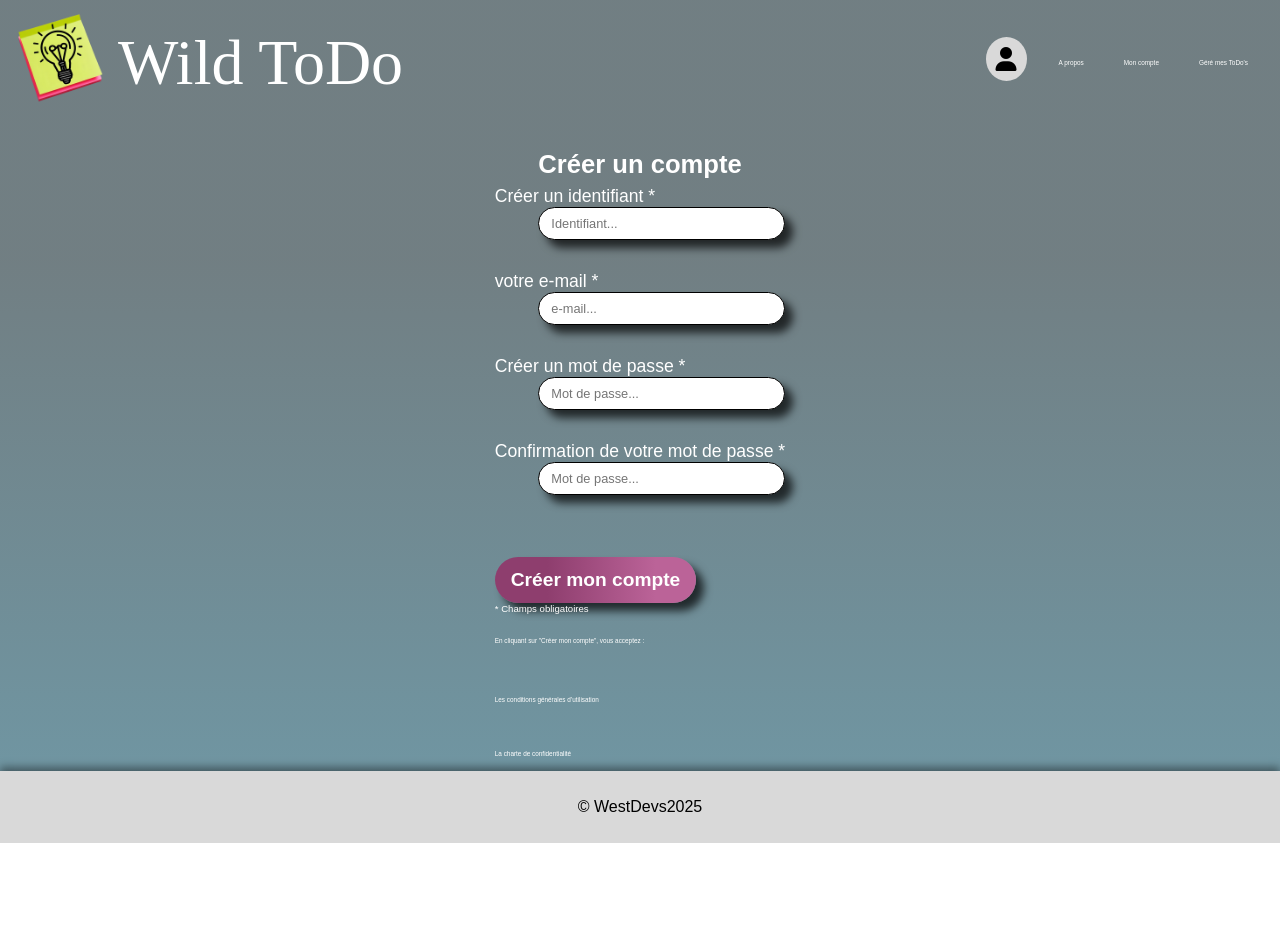
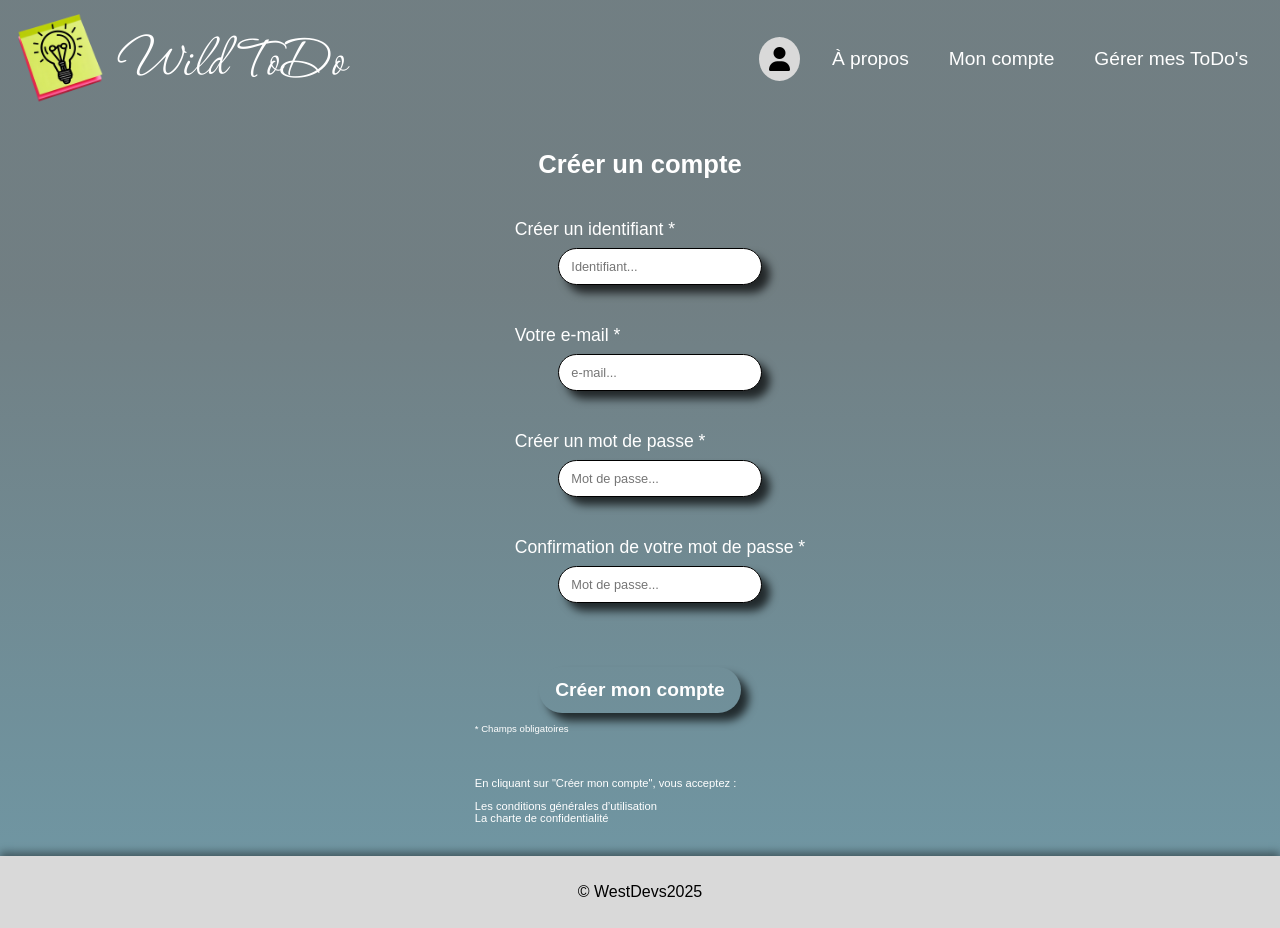
Before and after one commit to Remy-PARMENTIER-LEMIERE/WCS-project-1-todo, a plain HTML site: page pages/signin.html in a window 1280 px wide. Before the commit the page ends 843 px from the top, so only its background shows below. Drawn offline with Linux system fonts and the light colour scheme; a web font is replaced by a local one.

Commit message:
work in progress with the responsive login and signin files html and css

```diff
--- a/pages/signin.html
+++ b/pages/signin.html
@@ -23,9 +23,9 @@
         <nav class>
             <i class="fa-solid fa-user"></i>
             <ul>
-                <li><a href="#">A propos</a></li>
+                <li><a href="#">À propos</a></li>
                 <li><a href="#">Mon compte</a></li>
-                <li><a href="#">Géré mes ToDo's</a></li>
+                <li><a href="#">Gérer mes ToDo's</a></li>
             </ul>
             <div class="burger-menu">
                 <span></span><span></span><span></span>
@@ -44,7 +44,7 @@
                         <input id="username" type="text" placeholder="Identifiant..." required>
                     </li>
                     <li>
-                        <label for="e-mail">votre e-mail *</label>
+                        <label for="e-mail">Votre e-mail *</label>
                         <input id="e-mail" type="email" placeholder="e-mail..." required>
                     </li>
                     <li>
@@ -68,11 +68,12 @@
 
                 </div>
             </form>
+            <article>
+                <p>En cliquant sur "Créer mon compte", vous acceptez :</p>
+                <a href="#">Les conditions générales d’utilisation</a>
+                <a href="#">La charte de confidentialité</a>
 
-            <p>En cliquant sur "Créer mon compte", vous acceptez :</p>
-            <a href="#">Les conditions générales d’utilisation</a>
-            <a href="#">La charte de confidentialité</a>
-
+            </article>
 
         </section>
     </main>
--- a/styles/login.css
+++ b/styles/login.css
@@ -1,6 +1,6 @@
 @font-face {
   font-family: Corinthia;
-  src: url(./assets/fonts/Corinthia-Regular.ttf);
+  src: url(../assets/fonts/Corinthia-Regular.ttf);
 }
 
 @font-face {
@@ -246,8 +246,58 @@ div>p:last-of-type {
 @media screen and (min-width: 992px) {
   main {
     min-height: calc(100vh - 118px - 72px);
+    width: 90%;
+
+
   }
+
+
+
+  main h1 {
+    font-size: 3.3rem;
+    margin: 92px auto 0;
+
+
+
+  }
+
+
+
+
+  main li {
+    padding: 32px 0;
+
+  }
+
+  main label {
+    display: block;
+    margin-bottom: 10px;
+    font-size: 2rem;
+    color: white;
+  }
+
+  main input {
+    padding: 16px 32px;
+    font-size: 1.1rem;
+    margin-left: 64px;
+  }
+
+
+  div p {
+    font-size: 1.1rem;
+  }
+
+  main div button {
+    padding: 16px 64px;
+    font-size: 1.5rem;
+
+
+
+  }
+
+
 }
+
 
 /* footer */
 footer {
--- a/styles/signin.css
+++ b/styles/signin.css
@@ -1,6 +1,6 @@
 @font-face {
   font-family: Corinthia;
-  src: url(./assets/fonts/Corinthia-Regular.ttf);
+  src: url(../assets/fonts/Corinthia-Regular.ttf);
 }
 
 @font-face {
@@ -124,26 +124,28 @@ nav i,
 /* main */
 main {
   display: flex;
+  align-items: center;
 
-  /* justify-content: space-between; */
-
-  align-items: center;
-  /*
-  text-align: center;*/
 
   flex-direction: column;
   margin: 0 auto;
-  /* padding: 20px; */
+
   width: 90%;
   /* Occupe 90% de la largeur de la fenêtre */
   max-width: 400px;
-  /* retire gap pour verif*/
+
+
+  min-height: calc(100vh - 52px - 56px);
+
+
+
+  /* Ajoute un espace sous le contenu */
+
+}
 
 
 
 
-  min-height: calc(100vh - 52px - 56px);
-}
 
 main h1 {
   font-family: InstrumentSans, sans-serif;
@@ -153,18 +155,18 @@ main h1 {
 }
 
 main section {
-  height: calc(100vh - 52px - 56px - 100px);
-  display: flex;
-  flex-direction: column;
-  justify-content: space-evenly;
+  /* height: calc(100vh - 52px - 56px - 100px); */
+  /* display: flex; */
+  /* flex-direction: column; */
+  /* justify-content: space-evenly; */
 }
 
-form {
-  display: flex;
-  flex-direction: column;
-  justify-content: center;
-  flex: 0.8;
-  gap: 12%
+/* form { */
+display: flex;
+flex-direction: column;
+justify-content: center;
+/* flex: 0.8; */
+gap: 12%
 }
 
 main section ul {
@@ -175,7 +177,7 @@ main section ul {
 }
 
 main section li {
-  margin-bottom: 15px;
+  margin: 24px 0;
   text-align: left;
   display: flex;
   flex-direction: column;
@@ -184,15 +186,16 @@ main section li {
 main label {
   display: block;
   margin-top: 16px;
+  margin-bottom: 8px;
   /* font-weight: bold; */
   font-size: 1.1rem;
   color: white;
 }
 
 main input {
-  width: 85%;
-  align-self: end;
-  padding: 8px 12px;
+  width: 70%;
+  align-self: center;
+  padding: 10px 12px;
   border: 1px solid black;
   border-radius: 50px;
   font-size: 0.8rem;
@@ -208,39 +211,64 @@ main input {
 }
 
 main button {
+
   padding: 12px 16px;
+  margin-top: 32px;
   font-size: 1.2rem;
   font-weight: bold;
   color: white;
-  background: linear-gradient(90deg, rgba(142, 62, 110, 1) 26%, rgba(187, 99, 152, 1) 80%);
+  background: linear-gradient(295deg, rgba(61, 137, 173, 1) 0%, rgba(185, 227, 237, 1) 46%);
   border: none;
   border-radius: 50px;
   cursor: pointer;
   transition: background-color 0.3s ease;
   box-shadow: var(--shaddows);
 
-}
+  background-image: var(--most-buttons);
+  background-size: 180%;
 
-section>p,
-a {
 
-  margin-top: 32px;
-  font-size: 0.4rem;
-}
+  cursor: pointer;
 
-div>p:last-of-type {
-  font-size: 0.4rem;
-  margin: 0;
-}
+  transition: background-position 0.3s ease-in-out;
 
-main div a {
-  font-size: 0.4rem;
-  display: flex;
-  flex-direction: column;
-  margin-top: 0;
+  &:hover {
+    background-position: right;
+  }
+
+
+
+
 
 
 }
+
+main button {
+  margin: 64px auto 0;
+  /* Ajoute une marge au-dessus, centre le bouton horizontalement */
+  display: block;
+  /* Garantit qu'il est centré par la propriété auto */
+}
+
+
+
+
+div>p {
+  align-self: flex-start;
+  /* Conserve le paragraphe aligné à gauche */
+}
+
+
+main article {
+
+  font-size: 0.7rem;
+  margin-bottom: 32px;
+  margin-top: 32px;
+  display: flex;
+  flex-direction: column;
+}
+
+
 
 
 
@@ -249,6 +277,8 @@ main div a {
     min-height: calc(100vh - 118px - 72px);
   }
 }
+
+@media screen and (min-width: 992px) {}
 
 /* footer */
 footer {
```
Also changed, not shown: pages/login.html (+2 -2 lines).
